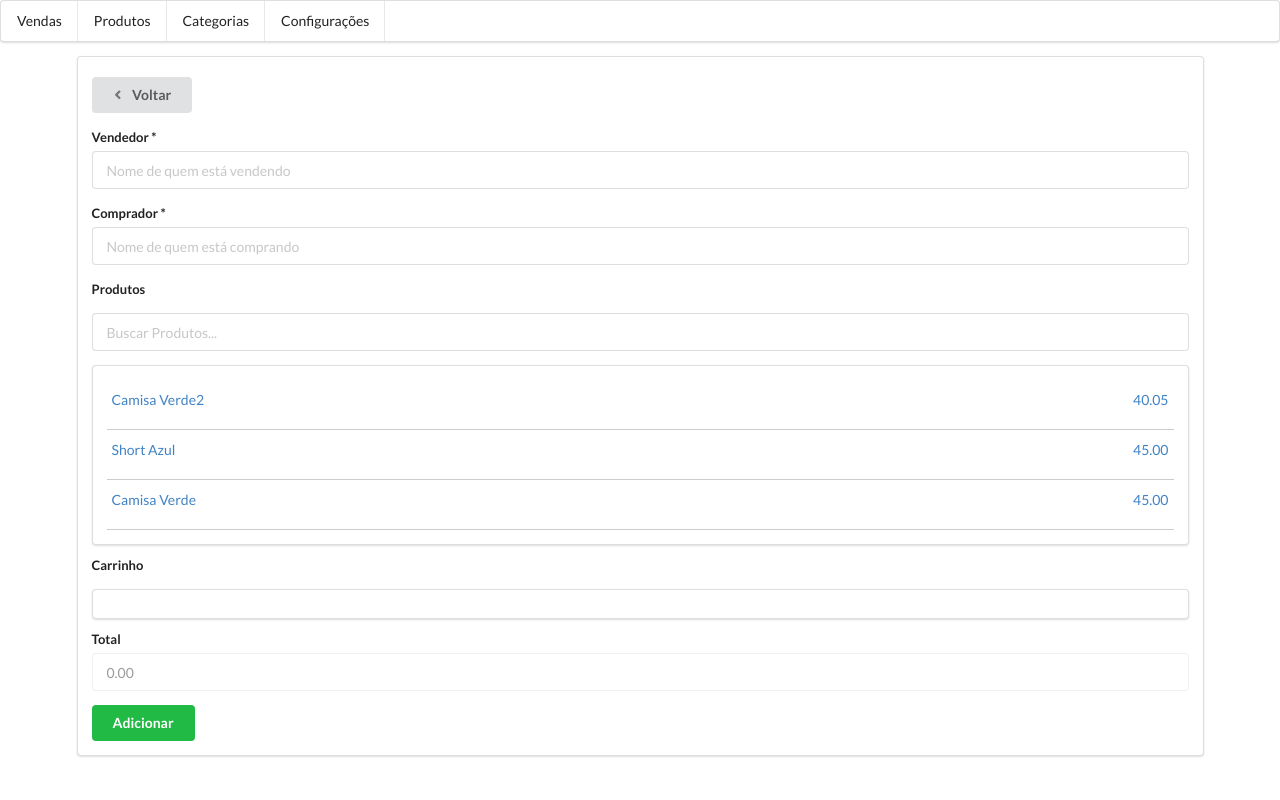
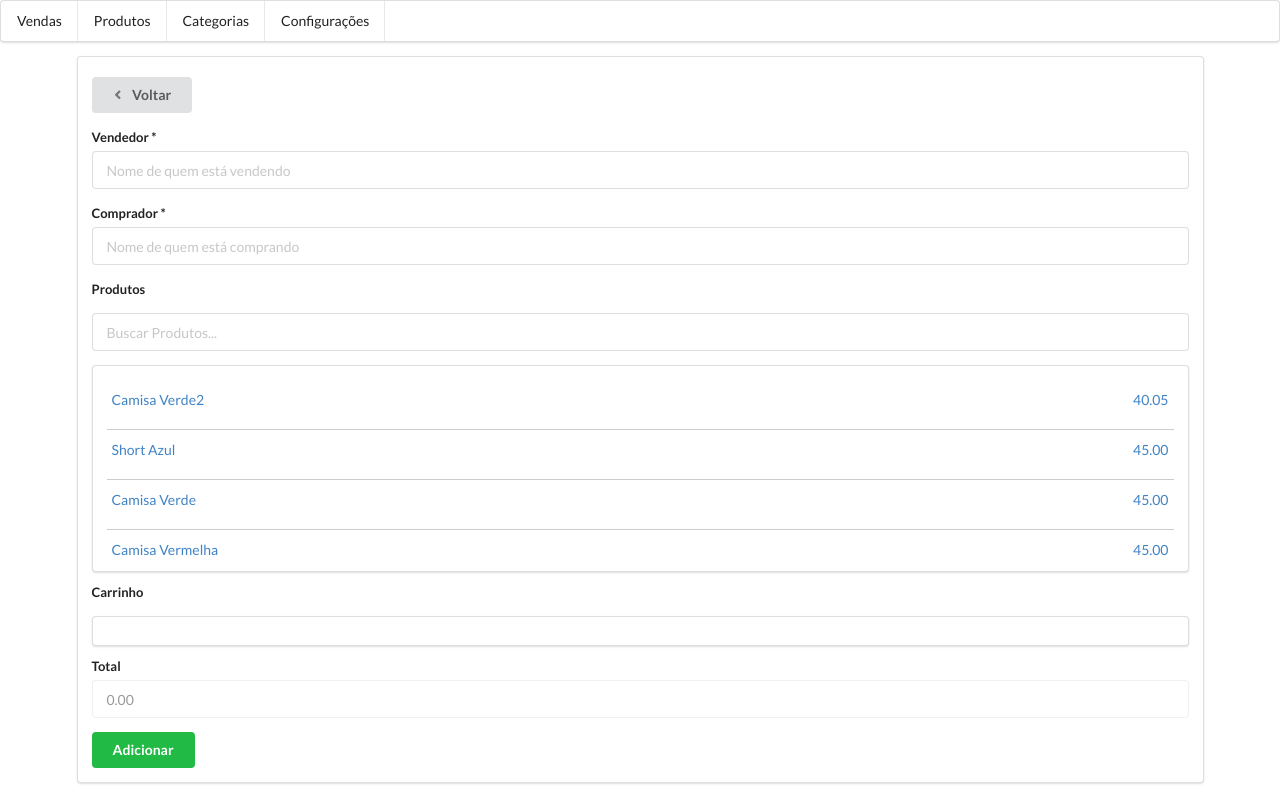
Before and after one commit to williamacedo/store-clothes, a React (Create React App) app: page /addSale in a window 1280 px wide. Built offline with nearby package versions, Linux system fonts and the light colour scheme; data requests are answered from the project's data file.

Commit message:
Pagination Component

```diff
--- /dev/null
+++ b/src/components/Inputs/ProxButton.js
@@ -0,0 +1,23 @@
+import React from 'react';
+import PropTypes from 'prop-types';
+
+const ProxButton = ({ text, click, type, icon }) => {
+	const typeClass = type || 'default';
+	return (
+	    <div className="item">
+            <button onClick={() => click()} className={"ui button "+typeClass}>
+              {text}
+		      <i className={"icon "+icon}></i>
+		    </button>
+	    </div>
+	);
+}
+
+ProxButton.propTypes = {
+	text: PropTypes.string.isRequired,
+	click: PropTypes.func.isRequired,
+	type: PropTypes.string,
+	icon: PropTypes.string.isRequired
+}
+
+export default ProxButton
--- /dev/null
+++ b/src/components/Pagination/index.js
@@ -0,0 +1,47 @@
+import React, { useEffect, useState } from 'react';
+import Column from '../Layouts/Column';
+import ButtonIcon from '../Inputs/ButtonIcon';
+import ProxButton from '../Inputs/ProxButton';
+
+const Pagination = ({ data, set }) => {
+
+    const [page, setPage] = useState(1);
+    const [qtdPages, setQtdPages] = useState("");
+
+    useEffect(() => {
+        data(set, page, (data) => {
+            setQtdPages(data);
+        });
+    }, [page]);
+
+    const proxPage = () => {
+        setPage(page + 1);
+    }
+
+    const prevPage = () => {
+        setPage(page - 1);
+    }
+
+    return (
+        <Column col="sixteen wide column">
+            {qtdPages.search('prev') !== -1  &&
+                <ButtonIcon
+                    type="left floated"
+                    icon="angle left"
+                    text="Anterior"
+                    click={prevPage}
+                />
+            }
+            {qtdPages.search('next') !== -1 &&
+                <ProxButton
+                    type="right floated"
+                    icon="angle right"
+                    text="Proxima"
+                    click={proxPage}
+                />
+            }
+        </Column>
+    );
+}
+
+export default Pagination;
--- a/src/components/Products/index.js
+++ b/src/components/Products/index.js
@@ -1,8 +1,11 @@
 import React, { useState, useEffect } from 'react';
+import Segment from '../Layouts/Segment';
 import Grid from  '../Layouts/Grid';
 import Column from '../Layouts/Column';
 import ButtonIcon from '../Inputs/ButtonIcon';
+import ProxButton from '../Inputs/ProxButton';
 import ProductList from '../Table/ProductList';
+import Pagination from '../Pagination';
 import { getProducts } from '../../functions/product';
 import './styles.css';
 
@@ -20,10 +23,10 @@ const Products = ({ history }) => {
         {id: 5, name: 'Ações'}
     ]
 
-    const [data, setProduct] = useState([]);
+    const [product, setProduct] = useState([]);
 
     const listProduct = () => {
-        getProducts(setProduct);
+        getProducts(setProduct, 1, () => {});
     }
 
     useEffect(() => {
@@ -31,7 +34,7 @@ const Products = ({ history }) => {
     }, []);
 
     return (
-        <div className="ui segment">
+        <Segment>
             <Grid>
                 <Column col="sixteen wide column">
                     <ButtonIcon
@@ -41,11 +44,12 @@ const Products = ({ history }) => {
                         click={addProduct}
                     />
                     <div className="table-product">
-                        <ProductList data={data} history={history} refresh={listProduct} fields={fields} />
+                        <ProductList data={product} history={history} refresh={listProduct} fields={fields} />
                     </div>
                 </Column>
+                <Pagination data={getProducts} set={setProduct} />
             </Grid>
-        </div>
+        </Segment>
     );
 }
 
--- a/src/components/Sales/FormSale.js
+++ b/src/components/Sales/FormSale.js
@@ -3,14 +3,14 @@ import Grid from  '../Layouts/Grid';
 import Column from '../Layouts/Column';
 import ButtonIcon from '../Inputs/ButtonIcon';
 import { sendSale } from '../../functions/sale';
-import {handleSell, handleBought, handleTotal } from '../../functions/sale';
+import {handleSell, handleBought } from '../../functions/sale';
 import SelectProduct from './SelectProduct';
 
 const FormSale = ({ history }) => {
 
     const [whoSell , setWhoSell] = useState("");
     const [whoBought , setWhoBought] = useState("");
-    const [total , setTotal] = useState("0.00")
+    const [total , setTotal] = useState("0.00");
 
     const backProduct = () => {
         history.push('/products');
@@ -38,12 +38,12 @@ const FormSale = ({ history }) => {
                             <label>Comprador *</label>
                             <input type="text" name="sale-bought" onChange={e => handleBought(e, setWhoBought)} value={whoBought} placeholder="Nome de quem está comprando" />
                         </div>
-                            <SelectProduct />
+                            <SelectProduct setTotal={setTotal} total={total} />
                         <div>
                         </div>
                         <div className="field">
                             <label>Total</label>
-                            <input required type="text" name="sale-price" disabled onChange={e => handleTotal(e, setTotal)} value={total} />
+                            <input required type="text" name="sale-price" disabled value={total} />
                         </div>
                         <button className="ui button green" type="submit">Adicionar</button>
                     </form>
--- a/src/components/Sales/SelectProduct.js
+++ b/src/components/Sales/SelectProduct.js
@@ -1,26 +1,35 @@
 import React, { useEffect, useState } from 'react';
-import { ProductContainer, Item } from './styles.js';
-import { getProducts } from '../../functions/product';
+import { ProductContainer, Item, Content } from './styles.js';
+import { getProducts, handleSearch } from '../../functions/product';
 
-const SelectProduct = () => {
+const SelectProduct = ({ setTotal, total }) => {
     const [products, setProduct] = useState([]);
     const [items, setItems] = useState([]);
+    const [search, setSearch] = useState("");
 
     useEffect(() => {
-        getProducts(setProduct);
+        getProducts(setProduct, 1, () => {});
     }, []);
 
     const addProduct = (e, obj) => {
         let cart = [];
+        let cartTotal = parseFloat(total) + parseFloat(obj.price);
         cart.push(obj);
         let select = items.concat(cart);
         setItems(select);
+        setTotal(cartTotal.toFixed(2));
     };
 
-    const removeProduct = (index) => {
-        let newCart = items.slice(0, index);
+    const removeProduct = (index, price) => {
+        let newCart = items.filter(item => item.id !== index);
+        let cartTotal = parseFloat(total) - parseFloat(price);
         setItems(newCart);
+        setTotal(cartTotal.toFixed(2));
     }
+
+    // const filteredItems = items.filter(item => {
+    //     return item.name.toLowerCase().indexOf(search.toLowerCase()) !== -1;
+    // });
 
     return (
         <ProductContainer>
@@ -28,22 +37,24 @@ const SelectProduct = () => {
                 <label>Produtos</label>
             </div>
             <div className="ui input" style={{width: '100%'}}>
-                <input type="text" placeholder="Buscar Produtos..." />
+                <input type="text" placeholder="Buscar Produtos..." onChange={e => handleSearch(e, setSearch)} value={search} />
             </div>
-            <div className="ui segment" style={{marginBottom: 10}}>
+                <div className="ui segment product-content" style={{marginBottom: 10}}>
+                    <Content>
                         {products.map(product => (
                             <Item onClick={(e) => addProduct(e, product)} key={product.id}>
                                 <p>{product.title}</p>
                                 <p>{product.price}</p>
                             </Item>
                         ))}
+                    </Content>
                 </div>
             <div className="field">
                 <label>Carrinho</label>
             </div>
             <div className="ui segment" style={{marginBottom: 10}}>
                 {items && items.map((item, index) => (
-                    <Item onClick={() => removeProduct(index)} key={item.id}>
+                    <Item onClick={() => removeProduct(item.id, item.price)} key={item.id}>
                         <p>{item.title}</p>
                         <p>{item.price}</p>
                     </Item>
--- a/src/components/Sales/styles.js
+++ b/src/components/Sales/styles.js
@@ -12,3 +12,8 @@ export const Item = styled.a`
     margin-top: 5px;
     cursor: pointer;
 `;
+
+export const Content = styled.div`
+    height: 177.2px;
+    overflow: auto;
+`;
--- a/src/functions/product.js
+++ b/src/functions/product.js
@@ -1,6 +1,10 @@
-export const getProducts = (setProduct) => {
-    fetch('http://localhost:8000/products')
-    .then(response => response.json())
+export const getProducts = (setProduct, page, callback) => {
+    fetch(`http://localhost:8000/products?_page=${page}&_limit=5`)
+    .then(response => {
+        let pages = response.headers.get('Link');
+        callback(pages);
+        return response.json();
+    })
     .then(ProductJson => {
         setProduct(ProductJson);
     })
@@ -112,3 +116,7 @@ export const getProduct = (id, setName, setDescription, setChange, setPrice) =>
         setPrice(product.price);
     });
 }
+
+export const handleSearch = (e, setSearch) => {
+    setSearch(e.target.value);
+}
--- a/src/loja.json
+++ b/src/loja.json
@@ -32,6 +32,62 @@
       "category": "teste",
       "price": "45.00",
       "id": 3
+    },
+    {
+      "title": "Camisa Vermelha",
+      "description": "uma camisa",
+      "category": "teste",
+      "price": "45.00",
+      "id": 4
+    },
+    {
+      "title": "Short Rosa",
+      "description": "",
+      "category": "teste",
+      "price": "45.00",
+      "id": 5
+    },
+    {
+      "title": "Camisa Verde2",
+      "description": "uma camisa2",
+      "category": "teste",
+      "price": "40.05",
+      "id": 1
+    },
+    {
+      "title": "Short Azul",
+      "description": "short",
+      "category": "Camisa",
+      "price": "45.00",
+      "id": 2
+    },
+    {
+      "title": "Camisa Verde",
+      "description": "uma camisa",
+      "category": "teste",
+      "price": "45.00",
+      "id": 3
+    },
+    {
+      "title": "Camisa Vermelha",
+      "description": "uma camisa",
+      "category": "teste",
+      "price": "45.00",
+      "id": 4
+    },
+    {
+      "title": "Short Rosa",
+      "description": "",
+      "category": "teste",
+      "price": "45.00",
+      "id": 5
+    },
+    {
+      "title": "Camisa Cinza",
+      "description": "teste",
+      "category": "teste",
+      "price": "20.00",
+      "id": 6
     }
   ],
   "sells": [
```
Lines whose indentation alone changed are shown as unchanged.
